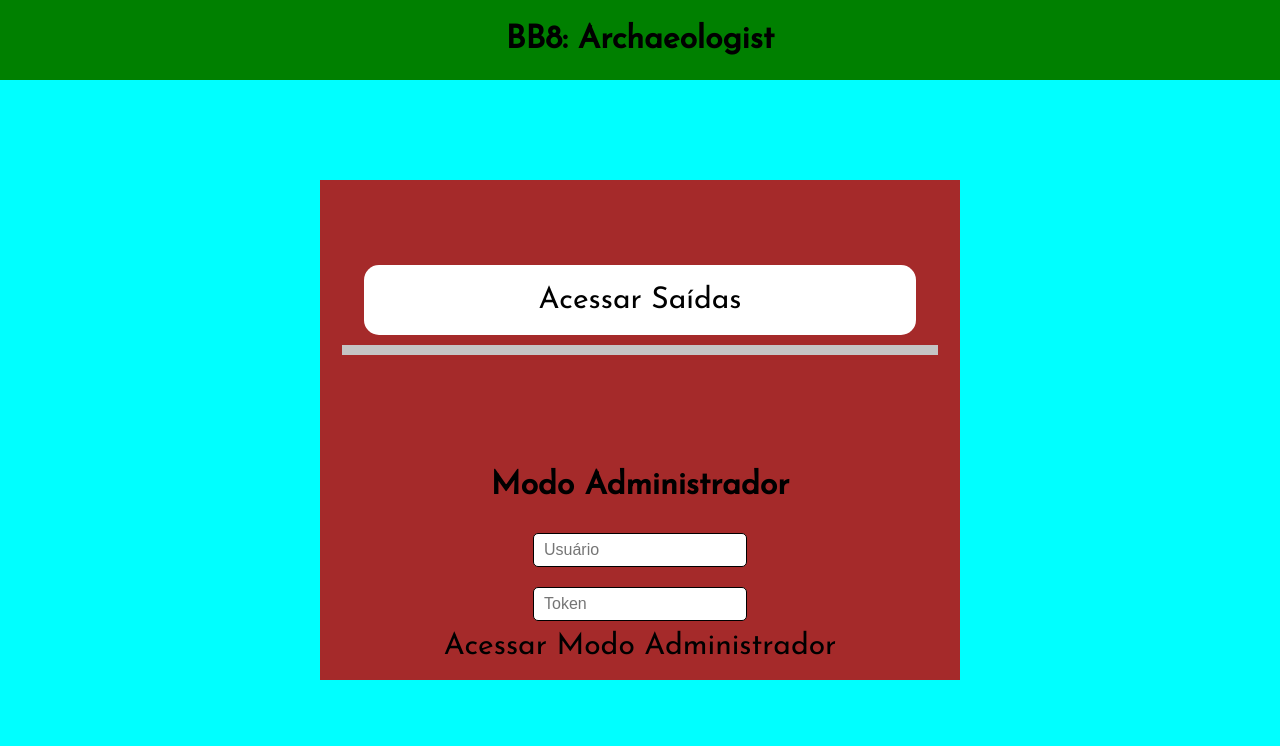
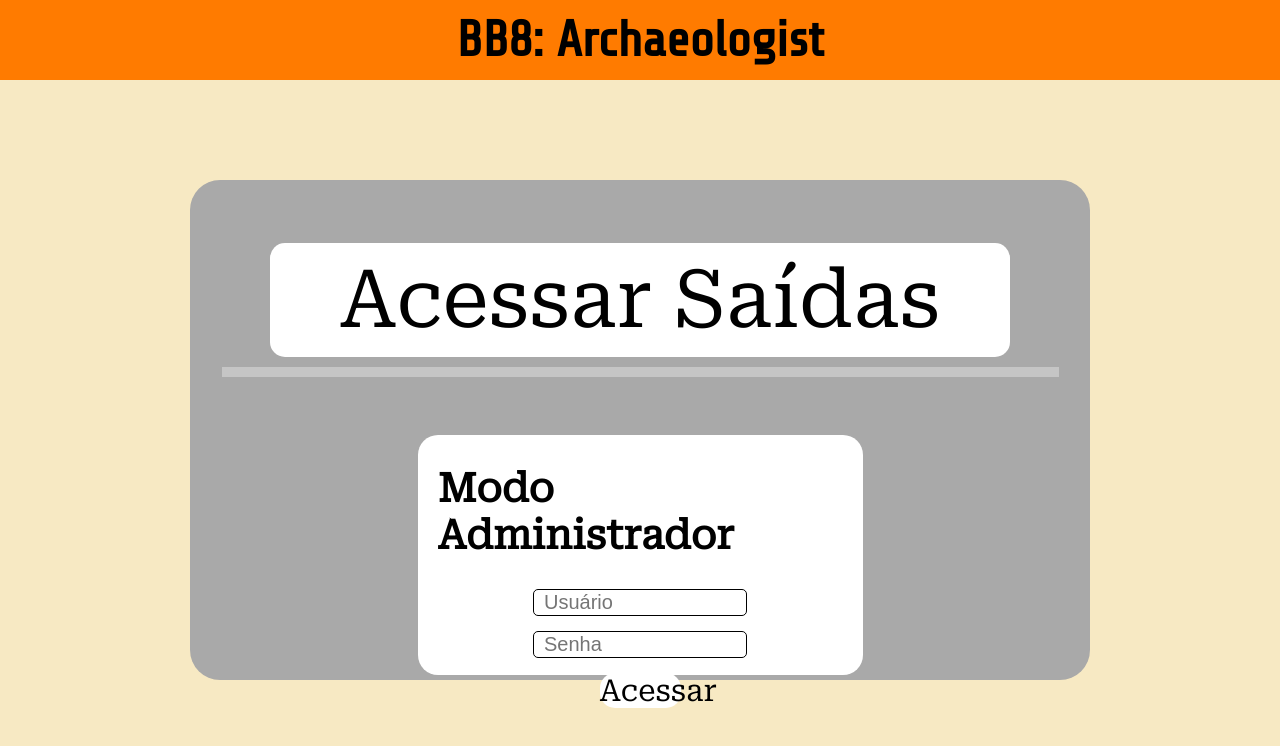
Before and after one commit to RyanAlbert0/Projeto-BB8, a plain HTML site: page login/index.html in a window 1280 px wide. Drawn offline with Linux system fonts and the light colour scheme.

Commit message:
Alteração no Front da página de login

```diff
--- a/exibirSaidas/exibirSaidas.css
+++ b/exibirSaidas/exibirSaidas.css
@@ -0,0 +1,23 @@
+@import url('https://fonts.googleapis.com/css2?family=Roboto+Serif:opsz@8..144&display=swap');
+
+/* Ativando a fonte importada acima para a divisão BODY */
+body {
+
+
+    font-family: 'Roboto Serif', serif;
+    color: rgb(0, 0, 0);
+    margin-top: 20px;
+    padding: 0px;
+    margin: 0px;
+    box-sizing: border-box;
+    background-color: rgb(247, 233, 195);
+
+}
+
+#title {
+
+
+
+}
+
+#content
--- a/login/index.css
+++ b/login/index.css
@@ -1,15 +1,17 @@
-@import url('https://fonts.googleapis.com/css2?family=Josefin+Sans&display=swap');
+@import url('https://fonts.googleapis.com/css2?family=Roboto+Serif:opsz@8..144&display=swap');
+@import url('https://fonts.googleapis.com/css2?family=Share+Tech&display=swap');
 
 /* Ativando a fonte importada acima para a divisão BODY */
 body {
 
-    font-family: 'Josefin Sans', sans-serif;
+
+    font-family: 'Roboto Serif', serif;
     color: rgb(0, 0, 0);
     margin-top: 20px;
     padding: 0px;
     margin: 0px;
     box-sizing: border-box;
-    background-color: aqua;
+    background-color: rgb(247, 233, 195);
 
 }
 
@@ -32,27 +34,14 @@ body {
     font-size: 30px;
 }
 
-#freeAccessBTN {
-
-    width: 200px;
-    height: 30px;
-    border-radius: 5px;
-    border: 1px solid black;
-    margin-top: 10px;
-    margin-bottom: 10px;
-    background-color: white;
-    cursor: pointer;
-    font-size: 16px;
-    padding: 20px;
-
-}
-
 #header {
-    background-color: green;
+    background-color: rgb(255, 123, 0);
     height: 80px;           /* Altura fixa para o header */
     display: flex;
     align-items: center;
     justify-content: center;
+    font-size: 25px;
+    font-family: 'Share Tech', sans-serif;
 }
 
 /* Ajuste o #page para não sobrepor o header */
@@ -74,12 +63,13 @@ body {
     flex-direction: column;
     align-items: center;
     justify-content: center;
-    background-color: brown;
-    width: 50vw;
+    background-color: rgb(169, 169, 169);
+    width: 900px;
     min-height: 250px;    /* Altura mínima, não ocupa a tela toda */
-    height: auto;         /* Altura automática conforme o conteúdo */
+    height: 500px;    /* Altura automática conforme o conteúdo */
     margin-top: 0;        /* Remove qualquer margin extra */
     box-sizing: border-box;
+    border-radius: 30px;
 }
 
 #freeAccess {
@@ -98,10 +88,14 @@ body {
     width: 80%;
     display: block; /* Para que a largura seja aplicada corretamente */
     text-align: center; /* Opcional: centraliza o texto/link */
-    margin: 10px auto;  /* Opcional: centraliza horizontalmente */
-    font-size: 30px;
-    border: none;
+    margin: auto;  /* Opcional: centraliza horizontalmente */
+    font-size: 80px;
     border-radius: 15px;
+    margin-top: 10px;
+    margin-bottom: 10px;
+    background-color: white;
+    cursor: pointer;
+    padding: 10px;
 }
 
 #adminAccess {
@@ -115,3 +109,43 @@ body {
     margin-top: 0;        /* Remove qualquer margin extra */
     box-sizing: border-box;
 }
+
+#adminAccess .hrefStyles {
+    width: 20%;
+    display: block; /* Para que a largura seja aplicada corretamente */
+    text-align: center; /* Opcional: centraliza o texto/link */
+    margin: auto;  /* Opcional: centraliza horizontalmente */
+    font-size: 30px;
+    border-radius: 15px;
+    margin-top: 10px;
+    margin-bottom: 100px;
+    background-color: white;
+    cursor: pointer;
+    padding: auto;
+    margin-right: auto;
+
+}
+
+#adminAccess .text {
+    font-size: 40px;
+    margin-bottom: 20px;
+    margin-top: 10px;;
+}
+
+#adminAccess .adminAccessInput {
+    margin-bottom: 5px;
+    font-size: 20px;
+    height: 40px;
+
+}
+#whiteBox {
+    background-color: white;
+    width: 45%;
+    padding: 20px;
+    border-radius: 20px;
+    display: flex;
+    flex-direction: column;
+    align-items: center;
+    height: 200px;
+
+}
--- a/login/index.html
+++ b/login/index.html
@@ -17,15 +17,17 @@
         <div id="login">
             <!-- Acesso livre (bypass para a visualização das saídas) -->
             <div id="freeAccess">
-                <a href="" class="hrefStyles" id="freeAccessBTN" >Acessar Saídas</a>
+                <a href="../exibirSaidas/exibirSaidas.html" class="hrefStyles" id="freeAccessBTN" >Acessar Saídas</a>
                 <div id="graySeparator" style="width:93%; height:10px; background-color:rgb(197, 197, 197);"></div>
             </div>
             <!-- Acesso para administradores; Adicionar informações -->
             <div id="adminAccess">
-                <h1 class="text">Modo Administrador</h1>
-                <input type="text" id="user" class="adminAccessInput" placeholder="Usuário">
-                <input type="int" id="token" class="adminAccessInput" placeholder="Token">
-                <a href="" class="hrefStyles">Acessar Modo Administrador</a>
+                <div id="whiteBox">
+                    <h1 class="text">Modo Administrador</h1>
+                    <input type="text" id="user" class="adminAccessInput" placeholder="Usuário">
+                    <input type="int" id="token" class="adminAccessInput" placeholder="Senha">
+                    <a href="../main/main.html" class="hrefStyles">Acessar</a>
+                </div>
             </div>
         </div>
     </div>
```
Also changed, not shown: exibirSaidas/exibirSaidas.html (+13 -83 lines).
